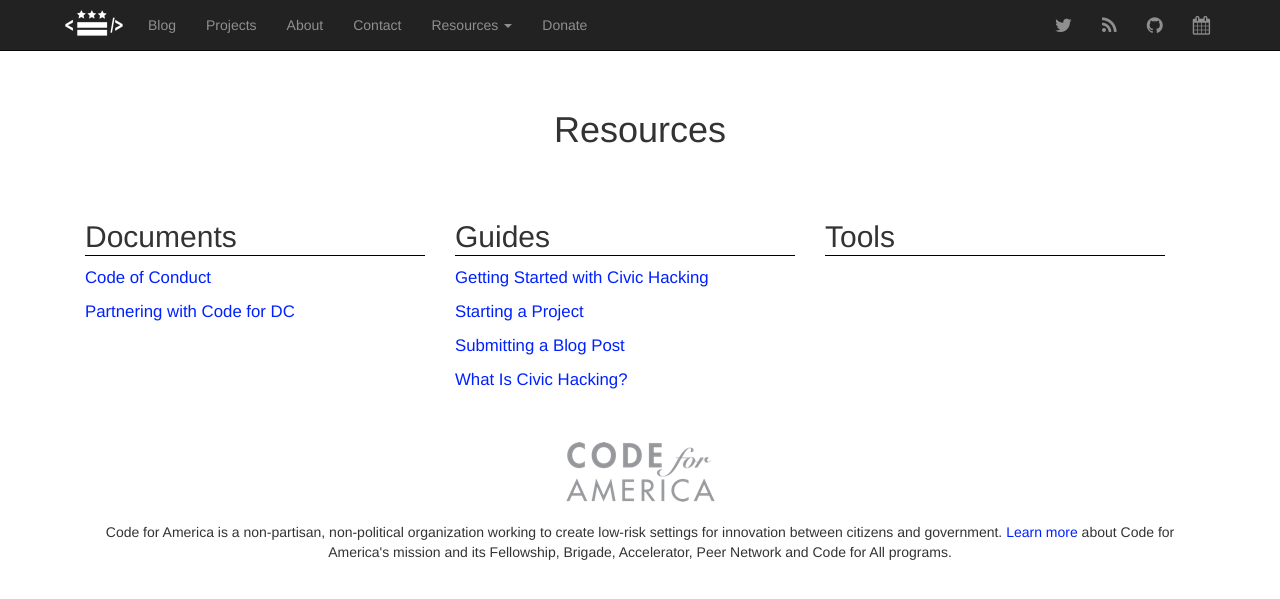
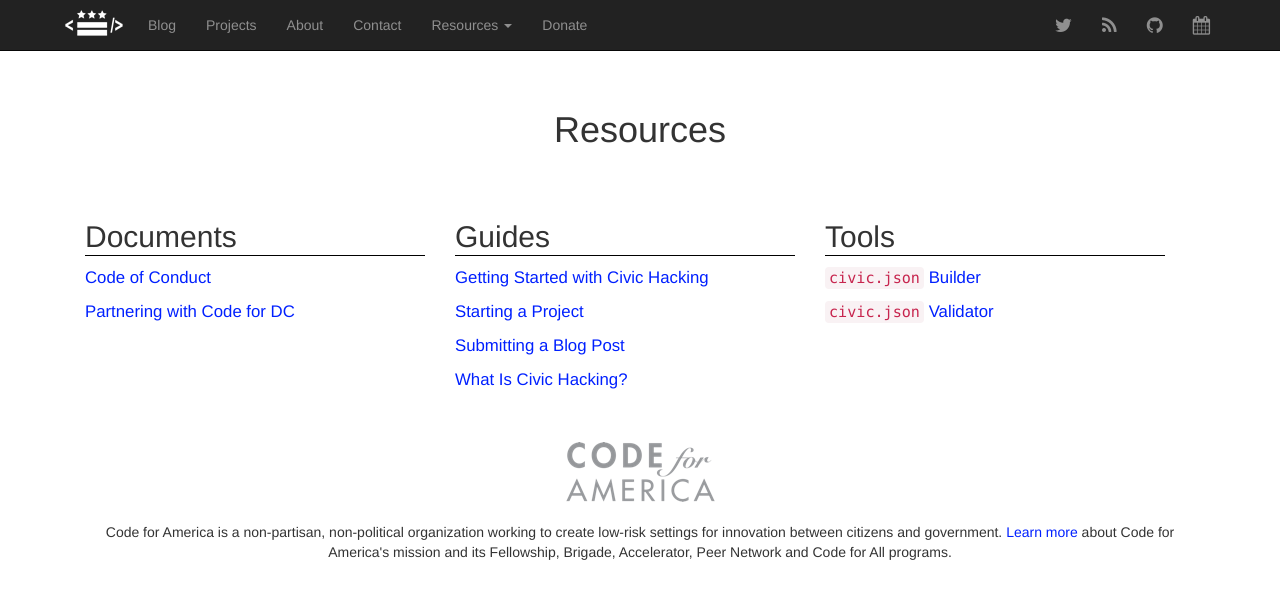
Before and after one commit to civictechdc/codefordc.github.com, a Jekyll site: the page built from _resources/index.html, in a window 1280 px wide. Shown: the top 599 px of the page. Built offline with Jekyll 4.4.1, drawn with Linux system fonts in a browser that asks for light colours; Markdown is read by kramdown in place of the engine named in the settings; a file with an impossible date is left out.

Commit message:
re-add civic.json builder and validator

```diff
--- a/_resources/index.html
+++ b/_resources/index.html
@@ -28,6 +28,8 @@
             {% for tool in tools %}
             <p class="resource"><a href="{{ tool.url }}">{{ tool.title }}</a></p>
             {% endfor %}
+            <p class="resource"><a href="http://open.dc.gov/civic.json/builder.html"><code>civic.json</code> Builder</a></p>
+            <p class="resource"><a href="http://open.dc.gov/civic.json/validator.html"><code>civic.json</code> Validator</a></p>
         </div>
     </div>
 </div>
```
Also changed, not shown: 1 other file.
